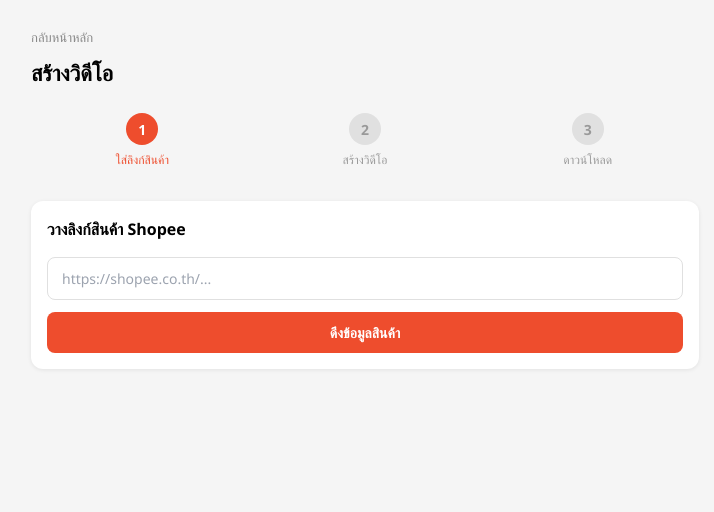
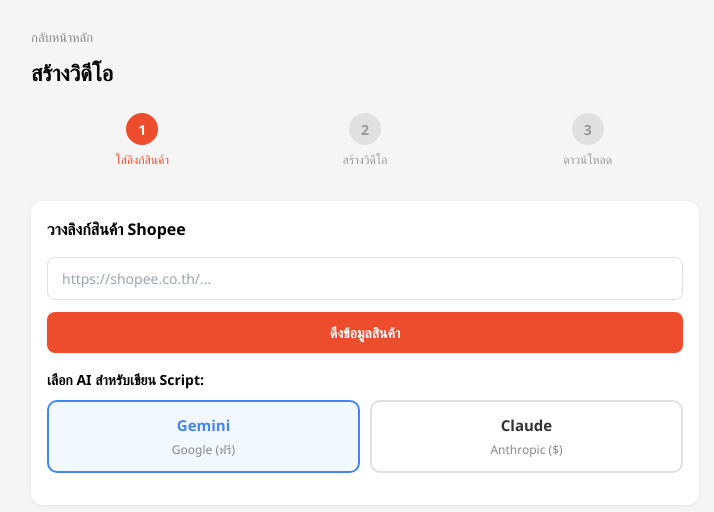
Before and after one commit to OTME19/shopee-affiliate-app, a Next.js app: page /video-maker in a window 1280 px wide. Shown: the top 512 px of the page, without its empty margins (275-989 px from the left). Built offline with nearby package versions, Linux system fonts and the light colour scheme.

Commit message:
add ai provider selector

```diff
--- a/pages/video-maker.js
+++ b/pages/video-maker.js
@@ -14,6 +14,7 @@
   const [step, setStep] = useState(1)
   const [currentFrame, setCurrentFrame] = useState(0)
   const [copied, setCopied] = useState('')
+  const [aiProvider, setAiProvider] = useState('gemini')
 
   async function fetchProduct() {
     if (!shopeeUrl) return
@@ -30,9 +31,9 @@
     if (!product) return
     setGenerating(true)
     try {
-      const res = await fetch('/api/generate-script', { method: 'POST', headers: { 'Content-Type': 'application/json' }, body: JSON.stringify({ product }) })
+      const res = await fetch('/api/generate-script', { method: 'POST', headers: { 'Content-Type': 'application/json' }, body: JSON.stringify({ product, aiProvider }) })
       const data = await res.json()
-      if (data.script) { setScript(data.script); setCaption(data.caption); setHashtags(data.hashtags); setStep(2) }
+      if (data.script) { setScript(data.script); setCaption(data.caption); setHashtags(data.hashtags); setStep(2) } else { alert('เกิดข้อผิดพลาด: ' + data.error) }
     } catch (e) { alert('เกิดข้อผิดพลาดครับ') }
     setGenerating(false)
   }
@@ -159,6 +160,7 @@
     <div style={{ maxWidth: 700, margin: '0 auto', padding: '24px 16px' }}>
       <a href="/" style={{ fontSize: 13, color: '#888', textDecoration: 'none' }}>กลับหน้าหลัก</a>
       <h1 style={{ fontSize: 22, fontWeight: 700, marginTop: 8, marginBottom: 24 }}>สร้างวิดีโอ</h1>
+
       <div style={{ display: 'flex', marginBottom: 32 }}>
         {['ใส่ลิงก์สินค้า', 'สร้างวิดีโอ', 'ดาวน์โหลด'].map((s, i) => (
           <div key={i} style={{ flex: 1, textAlign: 'center' }}>
@@ -167,13 +169,30 @@
           </div>
         ))}
       </div>
+
       {step === 1 && (
         <div className="card">
           <h2 style={{ fontSize: 16, fontWeight: 600, marginBottom: 16 }}>วางลิงก์สินค้า Shopee</h2>
           <input type="text" placeholder="https://shopee.co.th/..." value={shopeeUrl} onChange={(e) => setShopeeUrl(e.target.value)} style={{ width: '100%', padding: '10px 14px', borderRadius: 8, border: '1px solid #e0e0e0', fontSize: 14, marginBottom: 12 }} />
-          <button onClick={fetchProduct} disabled={loading || !shopeeUrl} style={{ background: '#EE4D2D', color: 'white', padding: '10px', borderRadius: 8, border: 'none', cursor: 'pointer', fontWeight: 600, width: '100%', fontSize: 14 }}>{loading ? 'กำลังดึงข้อมูล...' : 'ดึงข้อมูลสินค้า'}</button>
+          <button onClick={fetchProduct} disabled={loading || !shopeeUrl} style={{ background: '#EE4D2D', color: 'white', padding: '10px', borderRadius: 8, border: 'none', cursor: 'pointer', fontWeight: 600, width: '100%', fontSize: 14, marginBottom: 16 }}>{loading ? 'กำลังดึงข้อมูล...' : 'ดึงข้อมูลสินค้า'}</button>
+
+          <div style={{ marginBottom: 16 }}>
+            <p style={{ fontSize: 14, fontWeight: 600, marginBottom: 10 }}>เลือก AI สำหรับเขียน Script:</p>
+            <div style={{ display: 'flex', gap: 10 }}>
+              {[
+                { value: 'gemini', label: 'Gemini', desc: 'Google (ฟรี)', color: '#4285f4' },
+                { value: 'claude', label: 'Claude', desc: 'Anthropic ($)', color: '#EE4D2D' },
+              ].map((ai) => (
+                <div key={ai.value} onClick={() => setAiProvider(ai.value)} style={{ flex: 1, padding: '12px', borderRadius: 10, border: aiProvider === ai.value ? ('2px solid ' + ai.color) : '2px solid #e0e0e0', cursor: 'pointer', textAlign: 'center', background: aiProvider === ai.value ? (ai.color + '10') : 'white', transition: 'all 0.2s' }}>
+                  <p style={{ fontWeight: 700, fontSize: 15, color: aiProvider === ai.value ? ai.color : '#333', marginBottom: 4 }}>{ai.label}</p>
+                  <p style={{ fontSize: 12, color: '#888' }}>{ai.desc}</p>
+                </div>
+              ))}
+            </div>
+          </div>
+
           {product && (
-            <div style={{ marginTop: 20, padding: 16, background: '#fff8f7', borderRadius: 8, border: '1px solid #ffd5cc' }}>
+            <div style={{ marginTop: 8, padding: 16, background: '#fff8f7', borderRadius: 8, border: '1px solid #ffd5cc' }}>
               <div style={{ display: 'flex', gap: 12, marginBottom: 16 }}>
                 {product.image_url && <img src={product.image_url} alt={product.name} style={{ width: 80, height: 80, objectFit: 'cover', borderRadius: 8 }} />}
                 <div>
@@ -182,7 +201,7 @@
                 </div>
               </div>
               <textarea value={script} onChange={(e) => setScript(e.target.value)} placeholder="กด สร้าง Script อัตโนมัติ หรือพิมพ์เองได้เลยครับ" rows={5} style={{ width: '100%', padding: '10px', borderRadius: 8, border: '1px solid #e0e0e0', fontSize: 13, lineHeight: 1.6, resize: 'vertical', marginBottom: 8 }} />
-              <button onClick={generateScript} disabled={generating} style={{ background: '#333', color: 'white', padding: '8px 16px', borderRadius: 8, border: 'none', cursor: 'pointer', fontWeight: 600, fontSize: 13, marginBottom: 8, width: '100%' }}>{generating ? 'AI กำลังเขียน...' : 'สร้าง Script อัตโนมัติ'}</button>
+              <button onClick={generateScript} disabled={generating} style={{ background: '#333', color: 'white', padding: '8px 16px', borderRadius: 8, border: 'none', cursor: 'pointer', fontWeight: 600, fontSize: 13, marginBottom: 8, width: '100%' }}>{generating ? ('AI กำลังเขียน (' + (aiProvider === 'gemini' ? 'Gemini' : 'Claude') + ')...') : ('สร้าง Script ด้วย ' + (aiProvider === 'gemini' ? 'Gemini' : 'Claude'))}</button>
               {script && <button onClick={renderVideo} disabled={rendering} style={{ background: '#EE4D2D', color: 'white', padding: '12px', borderRadius: 8, border: 'none', cursor: 'pointer', fontWeight: 600, width: '100%', fontSize: 15 }}>{rendering ? ('กำลังสร้างวิดีโอ... ' + progress + '%') : 'สร้างวิดีโอ 35 วิ'}</button>}
               {rendering && (
                 <div style={{ marginTop: 12 }}>
@@ -196,6 +215,7 @@
           )}
         </div>
       )}
+
       {step === 3 && videoUrl && (
         <div style={{ display: 'flex', flexDirection: 'column', gap: 16 }}>
           <div className="card" style={{ textAlign: 'center' }}>
@@ -230,6 +250,7 @@
           </div>
         </div>
       )}
+
       <canvas ref={canvasRef} style={{ display: 'none' }} />
     </div>
   )
```
